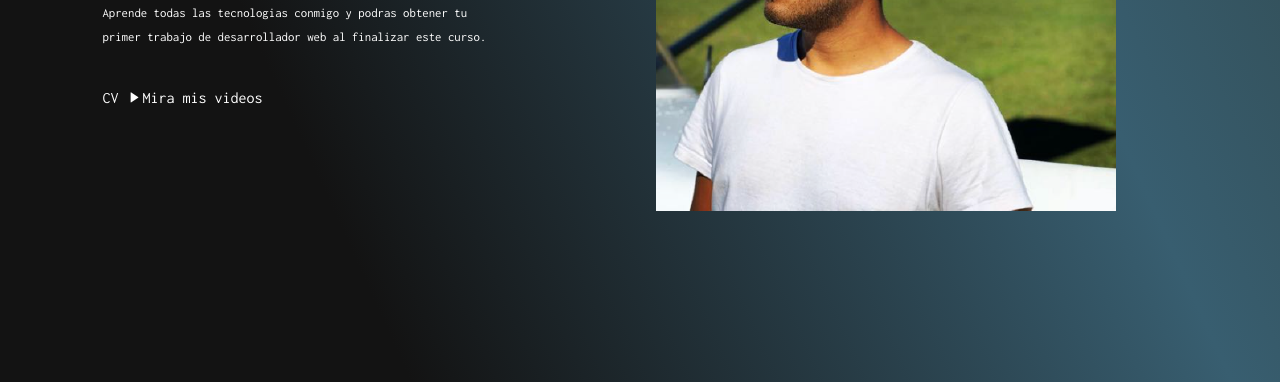
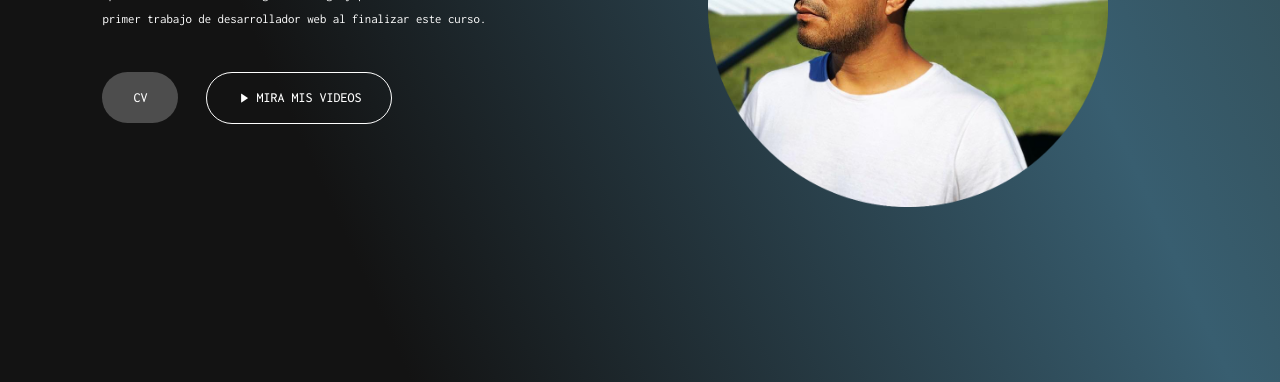
Before and after one commit to udealvarez/Diseno-Web---HTML-y-CSS, a plain HTML site: page PROYECTO-Landing-Page/Parte-5/index.html in a window 1280 px wide. Shown: the part 418-800 px from the top of the page. Drawn offline with nearby package versions, Linux system fonts and the light colour scheme.

Commit message:
Primera pagina web - Parte 5 - Actualizado

```diff
--- a/PROYECTO-Landing-Page/Parte-5/index.html
+++ b/PROYECTO-Landing-Page/Parte-5/index.html
@@ -66,17 +66,13 @@
           primer trabajo de desarrollador web al finalizar este curso.
         </p>
         <a href="#">CV</a>
-        <a href="#" class="videos"
-          ><i class="ri-play-fill"></i>Mira mis videos</a
-        >
+        <a href="#" class="videos"><i class="ri-play-fill"></i>Mira mis videos</a>
       </div>
 
       <div class="hero-img">
-        <img src="assets/img/ude-porfolio.png" alt="ude-alvarez"/>
+        <img src="assets/img/ude-photo-porfolio.png" alt="ude-alvarez"/>
       </div>
     </section>
-
-    <!--VER TEMA FOTO REDONDEADA EN CANVA-->
 
 
   </body>
--- a/PROYECTO-Landing-Page/Parte-5/style.css
+++ b/PROYECTO-Landing-Page/Parte-5/style.css
@@ -80,23 +80,6 @@ section{
     padding: 0 8%;
 }
 
-
-/* Estilo de la foto del porfolio */
-.foto-redondeada{
-    width: 350px; /* Ajusta el tamaño de la imagen */
-    height: 350px; /* Mantén la imagen cuadrada */
-    border-radius: 50%; /* Hace que la imagen sea redonda */
-    overflow: hidden; /* Asegura que nada se salga del borde redondeado */
-    object-fit: cover; /* Escala la imagen para que se ajuste al contenedor */
-    margin: 10% 0 0 10%;
-    transition: all 5s linear; /* Esto hace que la transicion sea lineal */
-}
-.foto-redondeada img:hover{
-    width: 450px;
-    opacity: 0.6;
-
-}
-
 .hero-text h1{
     font-family: 'Roboto Mono', monospace;
     font-size: 50px;
@@ -123,3 +106,45 @@ section{
     margin-bottom: 40px;
     line-height: 1.9;
 }
+
+.hero-img img{
+    width: 400px;
+    margin: 10% 0 0 10%;
+    height: auto;
+    transition: all 5s linear; /*Esto hace que la transicion sea lineal*/
+}
+
+.hero-img img:hover{
+    width: 450px;
+    opacity: 0.6;
+}
+
+.hero-text a{
+    display: inline-block;
+    background-color: #4d4d4d;
+    border: 1px solid transparent;
+    padding: 15px 30px;
+    line-height: 1.4;
+    font-size: 14px;
+    font-weight: 500;
+    border-radius: 30px;
+    text-transform: uppercase;
+    transition: all .5s ease;
+}
+
+.hero-text a:hover{
+    background-color: transparent;
+    border: 1px solid white;
+    transform: translateX(8px);
+}
+
+.hero-text a.videos{
+    background-color: transparent;
+    border: 1px solid white;
+    margin-left: 20px;
+}
+
+.hero-text a.videos i{
+    vertical-align: middle;
+    margin-right: 5px;
+}
```
Also changed, not shown: PROYECTO-Landing-Page/Parte-5/assets/img/ude-photo-porfolio.png (added), PROYECTO-Landing-Page/Parte-5/assets/img/ude-porfolio.png (deleted).
